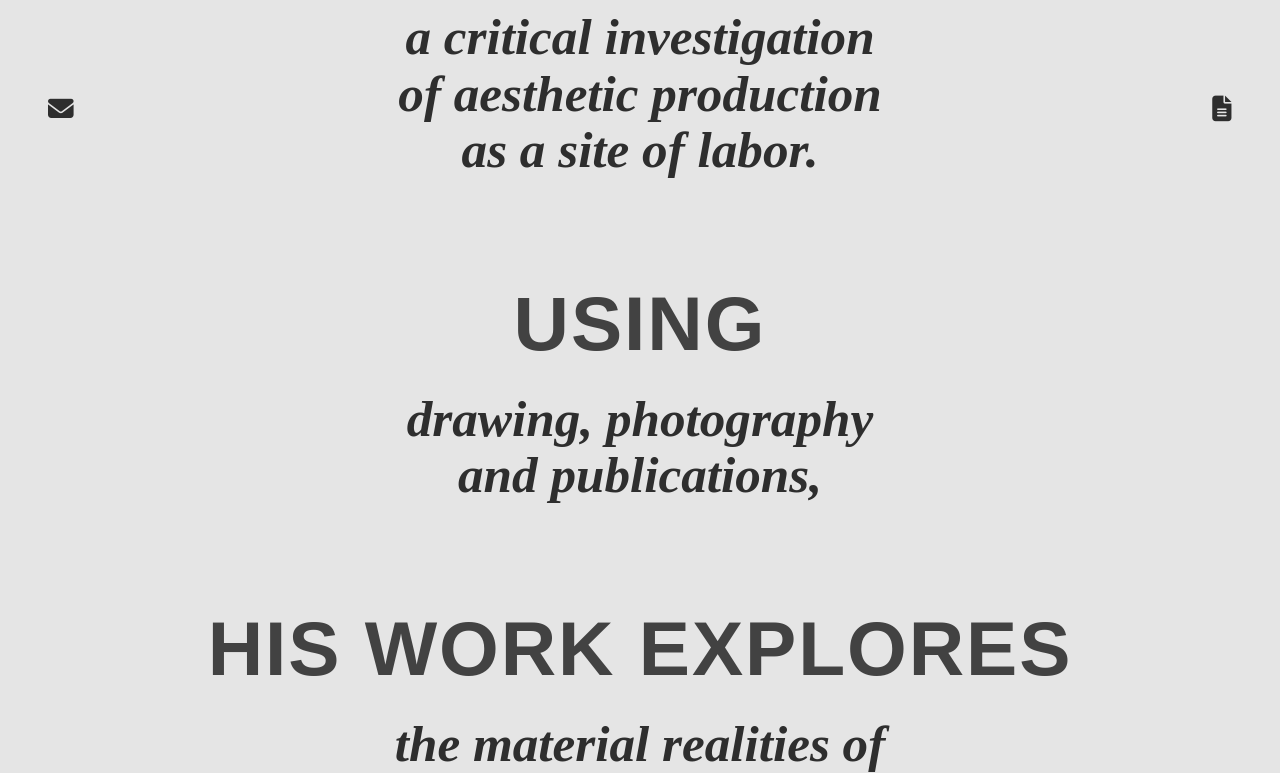
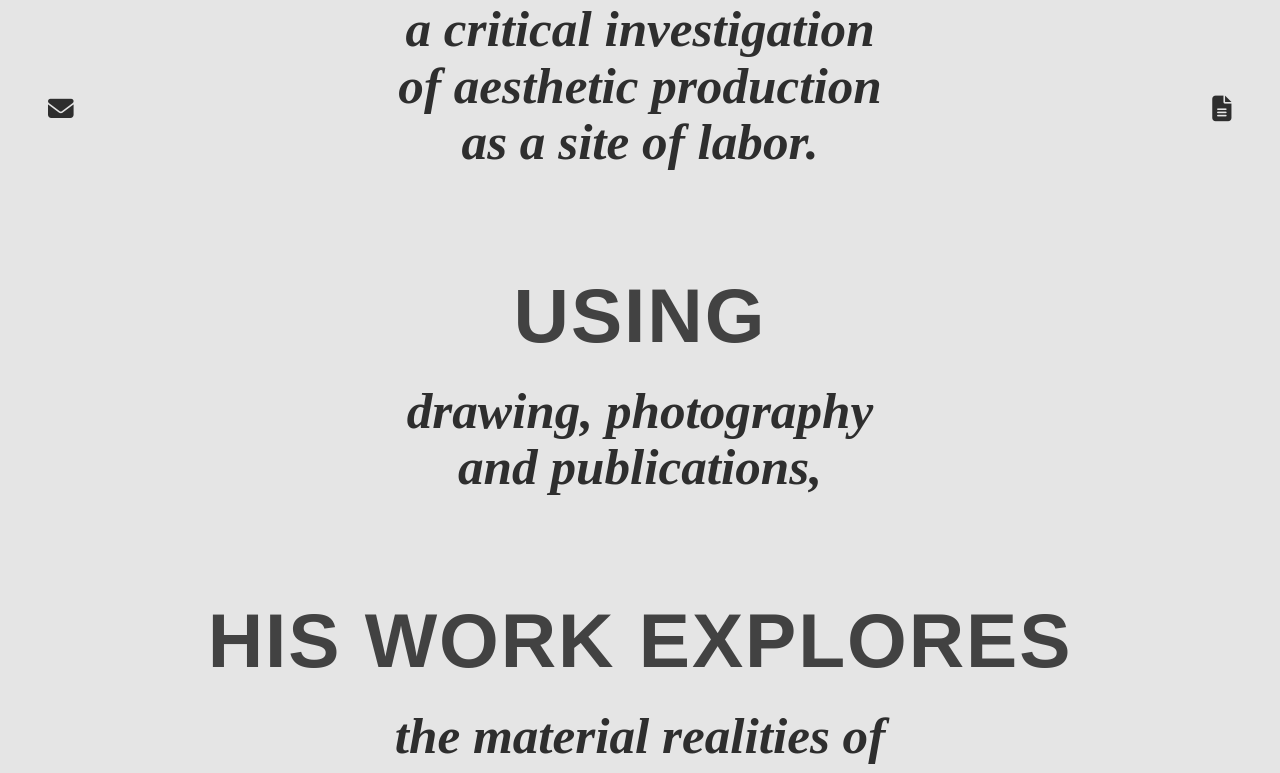
Before and after one commit to jasonscholtz/info, a plain HTML site: page index.html in a window 1280 px wide. Shown: the part 629-1402 px from the top of the page. Drawn offline with Linux system fonts and the light colour scheme; a web font is replaced by a local one.

Commit message:
.main padding

```diff
--- a/resources/css/style.css
+++ b/resources/css/style.css
@@ -15,7 +15,7 @@ header span {
 }
 
 .main {
-  padding: 0 1rem 1rem 1rem;
+  margin: -.5rem 1rem 1rem 1rem;
 }
 
 h1 {
```
